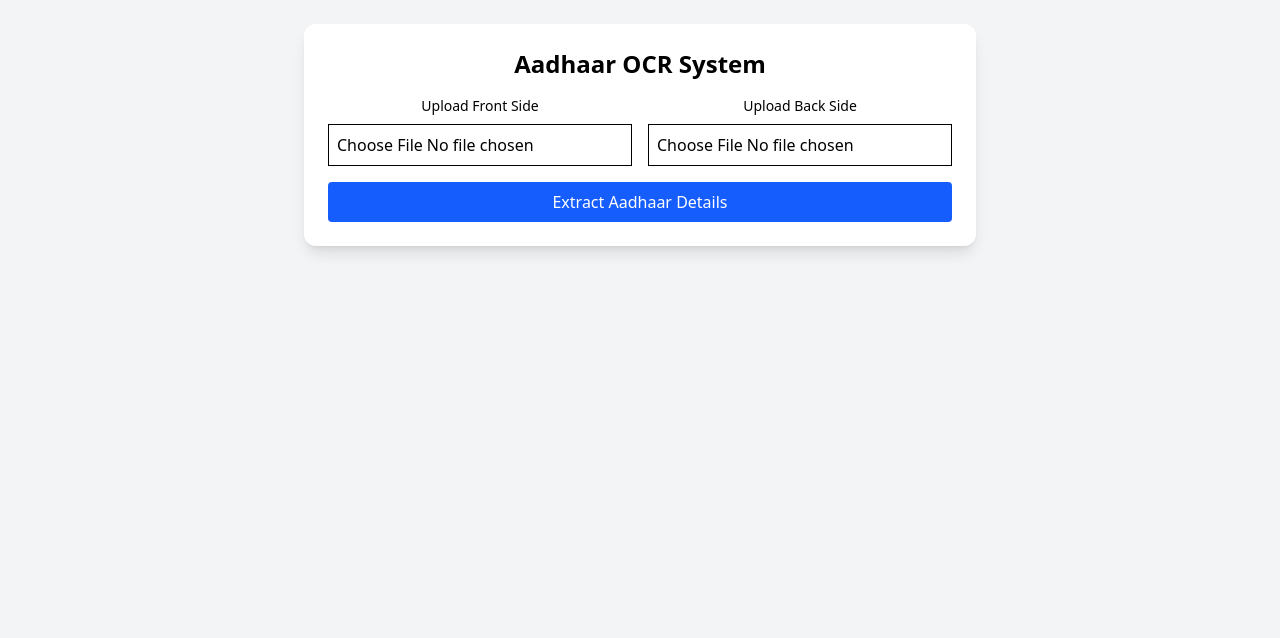
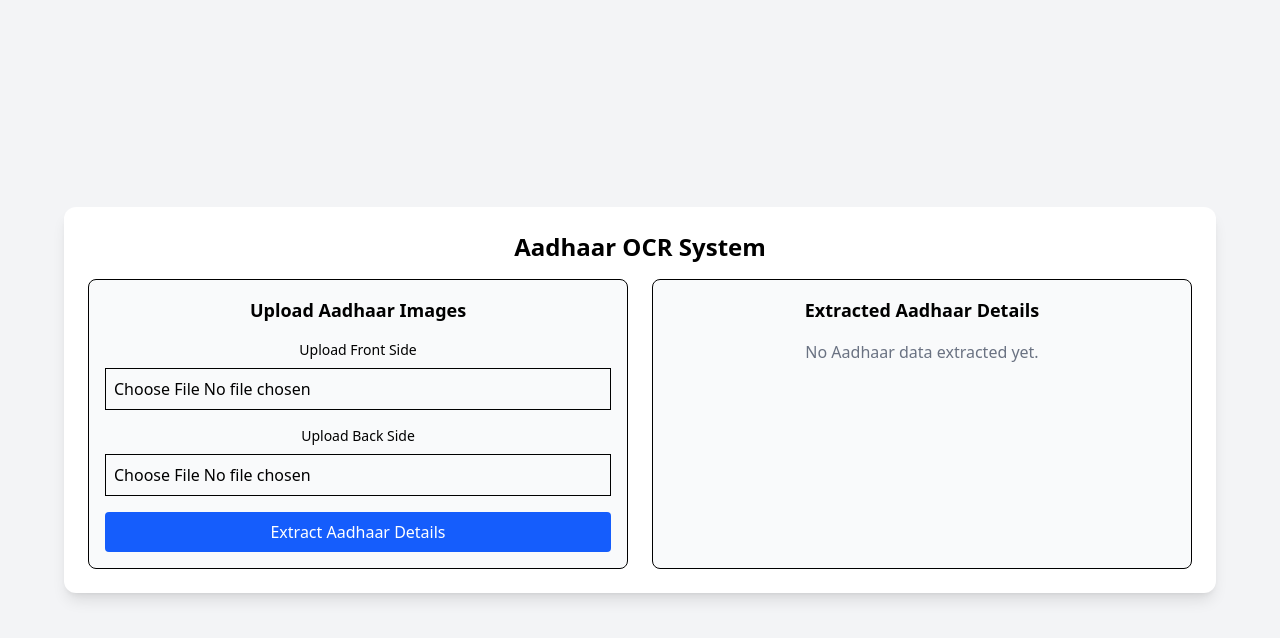
Before and after one commit to muhammedfarzin/aadhaar-ocr-system, a React (Vite) app in the folder client/: page / in a window 1280 px wide. Shown: the top 638 px of the page. Built offline with nearby package versions, Linux system fonts and the light colour scheme; no server answers.

Commit message:
refactor: enhance App component layout and improve image upload handling

```diff
--- a/client/src/App.jsx
+++ b/client/src/App.jsx
@@ -1,6 +1,8 @@
-import { useState } from 'react'
-import axios from 'axios';
-import { toast } from 'react-toastify';
+import { useState } from "react";
+import axios from "axios";
+import { toast } from "react-toastify";
+
+const BASE_URL = import.meta.env.VITE_API_BASE_URL;
 
 function App() {
   const [frontImage, setFrontImage] = useState(null);
@@ -12,6 +14,7 @@ function App() {
   const handleFileChange = (event, type) => {
     const file = event.target.files[0];
     if (!file) return;
+    else if (!file.type.startsWith("image/")) toast.error("Please upload an image file");
     else if (type === "front") setFrontImage(file);
     else setBackImage(file);
   };
@@ -29,7 +32,7 @@ function App() {
 
     setLoading(true);
     try {
-      const response = await axios.post("http://localhost:5000/ocr", formData);
+      const response = await axios.post(`${BASE_URL}/ocr`, formData);
       setExtractedData(response.data);
     } catch (error) {
       toast.error("OCR Error:", error);
@@ -38,13 +41,17 @@ function App() {
   };
 
   return (
-    <div className="min-h-screen flex flex-col items-center bg-gray-100 p-6">
-      <div className="bg-white shadow-lg rounded-xl p-6 w-full max-w-2xl">
+    <div className="min-h-screen flex justify-center items-center bg-gray-100 p-6">
+      <div className="bg-white shadow-lg rounded-xl p-6 w-full max-w-6xl">
         <h2 className="text-2xl font-bold text-center mb-4">Aadhaar OCR System</h2>
 
-        <div className="grid grid-cols-2 gap-4">
+        <div className="grid grid-cols-2 gap-6">
+          {/* Left Section - Image Upload */}
+          <div className="bg-gray-50 p-4 rounded-lg border">
+            <h3 className="text-lg font-semibold text-center mb-4">Upload Aadhaar Images</h3>
+
             {/* Front Image Upload */}
-          <div className="text-center">
+            <div className="text-center mb-4">
               <label className="block text-sm font-medium">Upload Front Side</label>
               <input
                 type="file"
@@ -78,7 +85,6 @@ function App() {
                 />
               )}
             </div>
-        </div>
 
             {/* Process OCR Button */}
             <button
@@ -88,19 +94,36 @@ function App() {
             >
               {loading ? "Processing..." : "Extract Aadhaar Details"}
             </button>
+          </div>
 
-        {/* Display Extracted Information */}
-        {extractedData && (
-          <div className="mt-6 p-4 bg-gray-50 border rounded-lg">
-            <h3 className="text-lg font-semibold">Extracted Aadhaar Details</h3>
+          {/* Right Section - Extracted Aadhaar Details */}
+          <div className="bg-gray-50 p-4 rounded-lg border">
+            <h3 className="text-lg font-semibold text-center mb-4">Extracted Aadhaar Details</h3>
+
+            {extractedData ? (
+              <div className="text-sm bg-white p-3 rounded-lg border shadow">
+                <p><strong>Name:</strong> {extractedData.data.name || "N/A"}</p>
+                <p><strong>Date of Birth:</strong> {extractedData.data.dob || "N/A"}</p>
+                <p><strong>Gender:</strong> {extractedData.data.gender || "N/A"}</p>
+                <p><strong>Aadhaar Number:</strong> {extractedData.data.aadhaarNumber || "N/A"}</p>
+                <p><strong>Address:</strong> {extractedData.data.address || "N/A"}</p>
+                <p><strong>Pincode:</strong> {extractedData.data.pincode || "N/A"}</p>
+
+                <div className="mt-6 p-4 bg-gray-50 rounded-lg">
+                  <h3 className="text-lg font-semibold">Response</h3>
                   <pre className="text-sm bg-gray-200 p-2 rounded mt-2 overflow-x-auto">
                     {JSON.stringify(extractedData, null, 2)}
                   </pre>
                 </div>
+              </div>
+            ) : (
+              <p className="text-center text-gray-500">No Aadhaar data extracted yet.</p>
             )}
           </div>
         </div>
-  )
+      </div>
+    </div>
+  );
 }
 
-export default App
+export default App;
```
Lines whose indentation alone changed are shown as unchanged.
